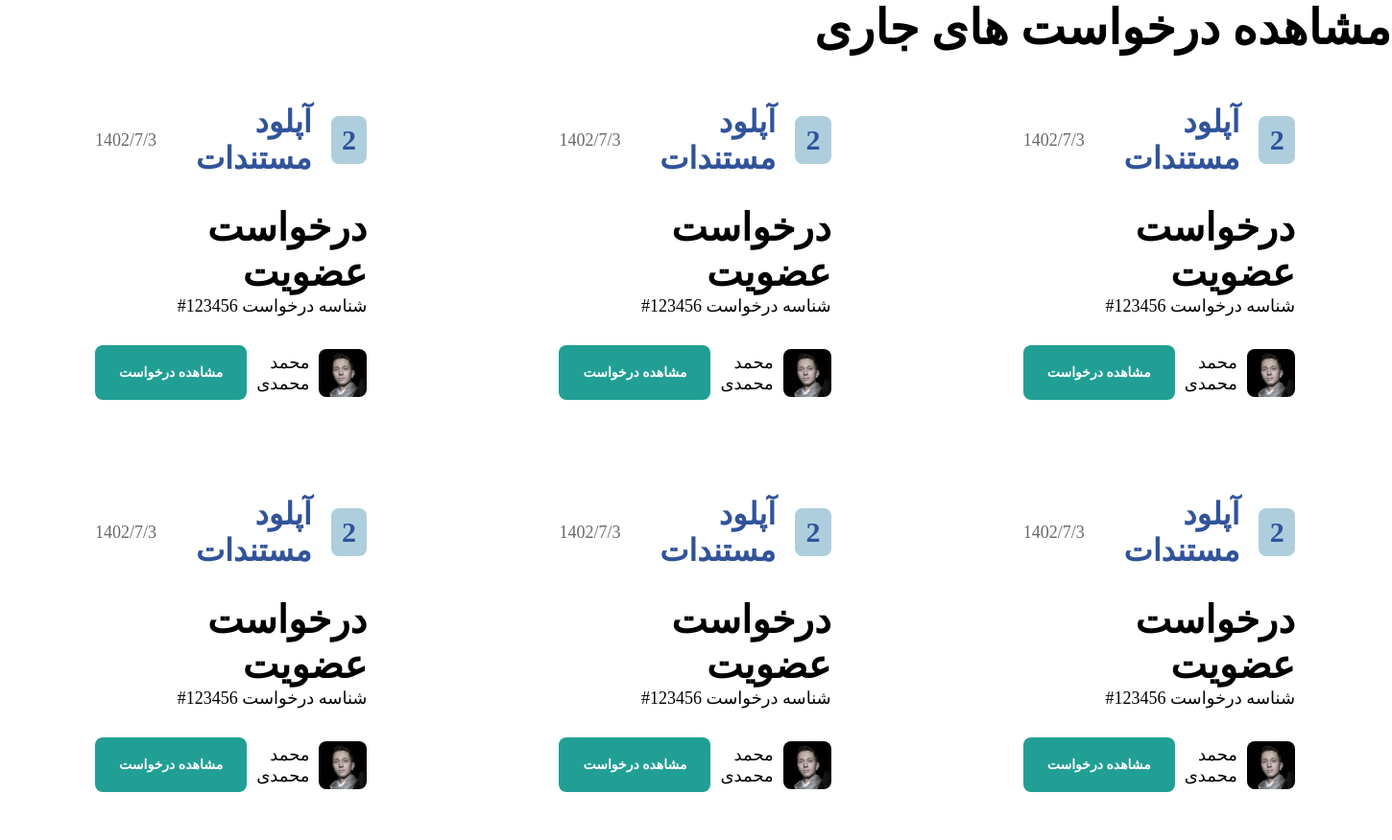
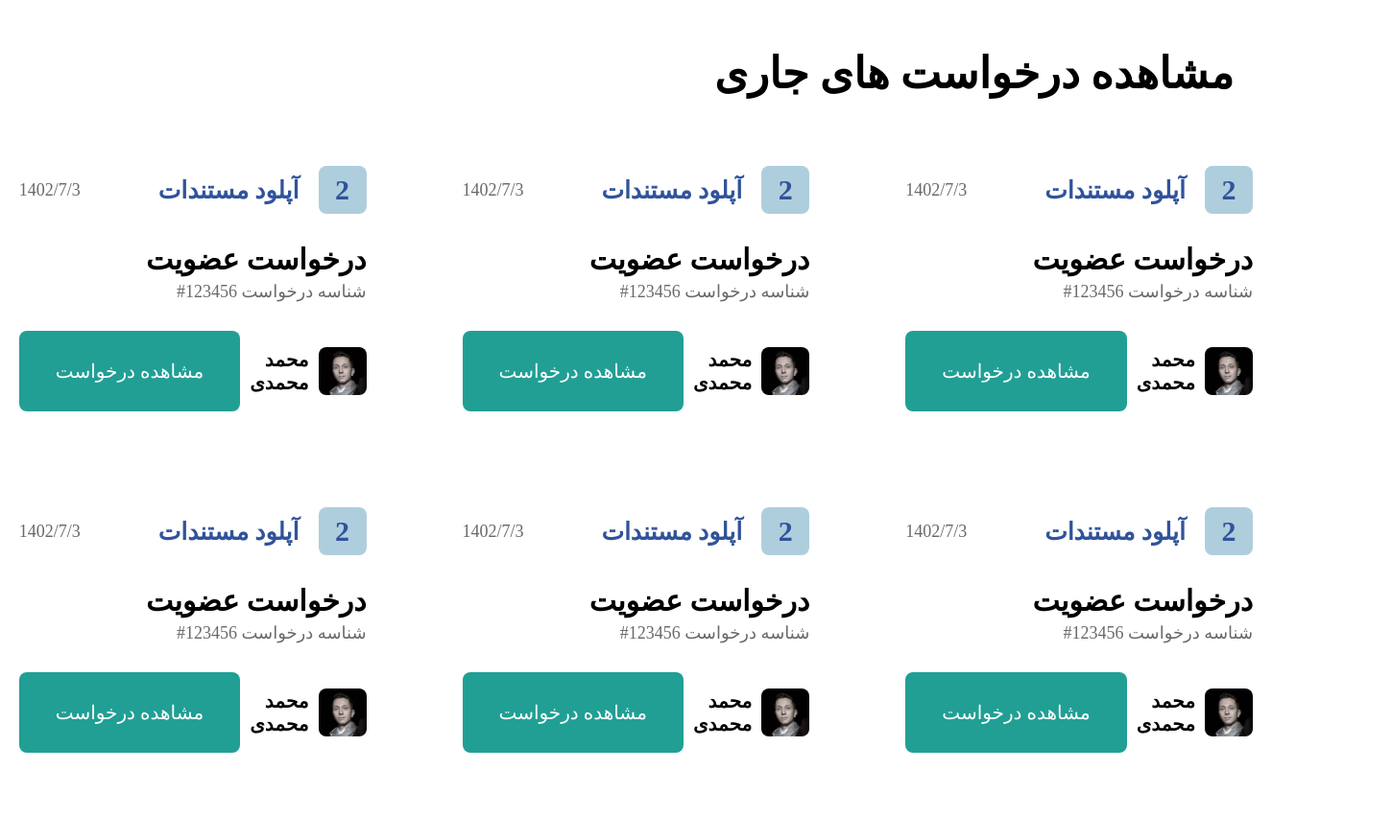
Before and after one commit to mehdias63/Task-payandore, a plain HTML site: page index.html in a window 1280 px wide. Shown: the whole page at 96% size, 1450 px wide, since content can reach past the window. After the commit the page ends 805 px from the top, so only its background shows below. Drawn offline with Linux system fonts and the light colour scheme.

Commit message:
update index

```diff
--- a/css/style.css
+++ b/css/style.css
@@ -14,19 +14,27 @@
 }
 html {
 	font-size: 62.5%;
+	max-width: 150rem;
+	margin: 0 auto;
 }
 body {
 	font-size: 1.4rem;
 }
 h1 {
 	font-size: 2.5rem;
+	font-weight: bold;
 }
 h2 {
-	font-size: 2.2rem;
+	font-size: 2rem;
+	font-weight: bold;
 }
 h3 {
 	color: var(--color-heading);
-	font-size: 2rem;
+	font-size: 1.8rem;
+}
+h4 {
+	font-size: 1.5rem;
+	font-weight: bold;
 }
 @media screen and (min-width: 726px) {
 	body {
@@ -36,25 +44,34 @@ h3 {
 		font-size: 3.5rem;
 	}
 	h2 {
-		font-size: 3rem;
+		font-size: 2.5rem;
 	}
 	h3 {
-		font-size: 2.8rem;
+		font-size: 2rem;
+	}
+	h4 {
+		font-size: 1.8rem;
 	}
 }
-@media screen and (min-width: 1024px) {
+@media screen and (min-width: 1124px) {
 	body {
 		font-size: 1.8rem;
 	}
 	h1 {
-		font-size: 5rem;
+		font-size: 4.5rem;
 	}
 	h2 {
-		font-size: 4rem;
+		font-size: 3rem;
 	}
 	h3 {
-		font-size: 3.2rem;
+		font-size: 2.5rem;
 	}
+	h4 {
+		font-size: 2rem;
+	}
+}
+.heading-1 {
+	margin: 5rem 4rem;
 }
 .btn {
 	border: 0;
@@ -65,15 +82,22 @@ h3 {
 	text-align: center;
 	white-space: nowrap;
 	font-size: 1.4rem;
-	font-weight: bold;
+}
+@media screen and (min-width: 1204px) {
+	.btn {
+		padding: 3rem 3.8rem;
+		font-size: 2rem;
+	}
 }
 .btn--primary {
 	background-color: var(--color-primary);
 	color: white;
+	margin-right: auto;
 }
 .wraper {
 	display: grid;
 	grid-template-columns: 1fr;
+	gap: 6rem;
 }
 @media screen and (min-width: 726px) {
 	.wraper {
@@ -86,7 +110,7 @@ h3 {
 	}
 }
 .card {
-	padding: 5rem 10rem;
+	padding: 2rem;
 }
 .container {
 	display: flex;
@@ -107,9 +131,13 @@ h3 {
 	color: var(--color-heading);
 	font-weight: bold;
 }
-.pare {
+.description {
 	margin-right: auto;
 	color: var(--color-dark-gray);
+}
+.descript {
+	color: var(--color-dark-gray);
+	margin-top: 0.5rem;
 }
 .product {
 	display: flex;
--- a/index.html
+++ b/index.html
@@ -11,21 +11,21 @@
 		<title>Final Task</title>
 	</head>
 	<body>
-		<h1>مشاهده درخواست های جاری</h1>
+		<h1 class="heading-1">مشاهده درخواست های جاری</h1>
 		<section class="wraper">
 			<div class="card">
 				<div class="container">
 					<div class="container-count">2</div>
 					<h3>آپلود مستندات</h3>
-					<p class="pare">1402/7/3</p>
+					<p class="description">1402/7/3</p>
 				</div>
 				<div>
 					<h2>درخواست عضویت</h2>
-					<p>شناسه درخواست 123456#</p>
+					<p class="descript">شناسه درخواست 123456#</p>
 				</div>
 				<div class="product">
 					<img src="./src/assets/images/team_11.webp" alt="man" />
-					<p>محمد محمدی</p>
+					<h4>محمد محمدی</h4>
 					<button class="btn btn--primary">مشاهده درخواست</button>
 				</div>
 			</div>
@@ -33,15 +33,15 @@
 				<div class="container">
 					<div class="container-count">2</div>
 					<h3>آپلود مستندات</h3>
-					<p class="pare">1402/7/3</p>
+					<p class="description">1402/7/3</p>
 				</div>
 				<div>
 					<h2>درخواست عضویت</h2>
-					<p>شناسه درخواست 123456#</p>
+					<p class="descript">شناسه درخواست 123456#</p>
 				</div>
 				<div class="product">
 					<img src="./src/assets/images/team_11.webp" alt="man" />
-					<p>محمد محمدی</p>
+					<h4>محمد محمدی</h4>
 					<button class="btn btn--primary">مشاهده درخواست</button>
 				</div>
 			</div>
@@ -49,15 +49,15 @@
 				<div class="container">
 					<div class="container-count">2</div>
 					<h3>آپلود مستندات</h3>
-					<p class="pare">1402/7/3</p>
+					<p class="description">1402/7/3</p>
 				</div>
 				<div>
 					<h2>درخواست عضویت</h2>
-					<p>شناسه درخواست 123456#</p>
+					<p class="descript">شناسه درخواست 123456#</p>
 				</div>
 				<div class="product">
 					<img src="./src/assets/images/team_11.webp" alt="man" />
-					<p>محمد محمدی</p>
+					<h4>محمد محمدی</h4>
 					<button class="btn btn--primary">مشاهده درخواست</button>
 				</div>
 			</div>
@@ -65,15 +65,15 @@
 				<div class="container">
 					<div class="container-count">2</div>
 					<h3>آپلود مستندات</h3>
-					<p class="pare">1402/7/3</p>
+					<p class="description">1402/7/3</p>
 				</div>
 				<div>
 					<h2>درخواست عضویت</h2>
-					<p>شناسه درخواست 123456#</p>
+					<p class="descript">شناسه درخواست 123456#</p>
 				</div>
 				<div class="product">
 					<img src="./src/assets/images/team_11.webp" alt="man" />
-					<p>محمد محمدی</p>
+					<h4>محمد محمدی</h4>
 					<button class="btn btn--primary">مشاهده درخواست</button>
 				</div>
 			</div>
@@ -81,15 +81,15 @@
 				<div class="container">
 					<div class="container-count">2</div>
 					<h3>آپلود مستندات</h3>
-					<p class="pare">1402/7/3</p>
+					<p class="description">1402/7/3</p>
 				</div>
 				<div>
 					<h2>درخواست عضویت</h2>
-					<p>شناسه درخواست 123456#</p>
+					<p class="descript">شناسه درخواست 123456#</p>
 				</div>
 				<div class="product">
 					<img src="./src/assets/images/team_11.webp" alt="man" />
-					<p>محمد محمدی</p>
+					<h4>محمد محمدی</h4>
 					<button class="btn btn--primary">مشاهده درخواست</button>
 				</div>
 			</div>
@@ -97,15 +97,15 @@
 				<div class="container">
 					<div class="container-count">2</div>
 					<h3>آپلود مستندات</h3>
-					<p class="pare">1402/7/3</p>
+					<p class="description">1402/7/3</p>
 				</div>
 				<div>
 					<h2>درخواست عضویت</h2>
-					<p>شناسه درخواست 123456#</p>
+					<p class="descript">شناسه درخواست 123456#</p>
 				</div>
 				<div class="product">
 					<img src="./src/assets/images/team_11.webp" alt="man" />
-					<p>محمد محمدی</p>
+					<h4>محمد محمدی</h4>
 					<button class="btn btn--primary">مشاهده درخواست</button>
 				</div>
 			</div>
```
